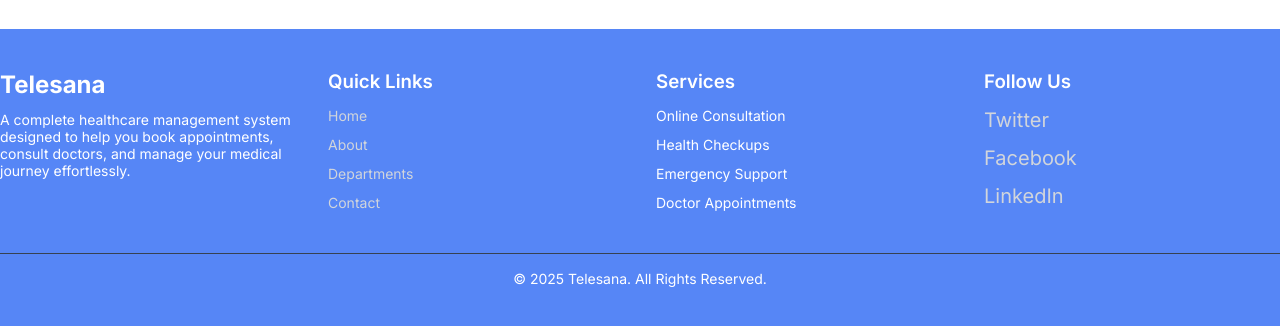
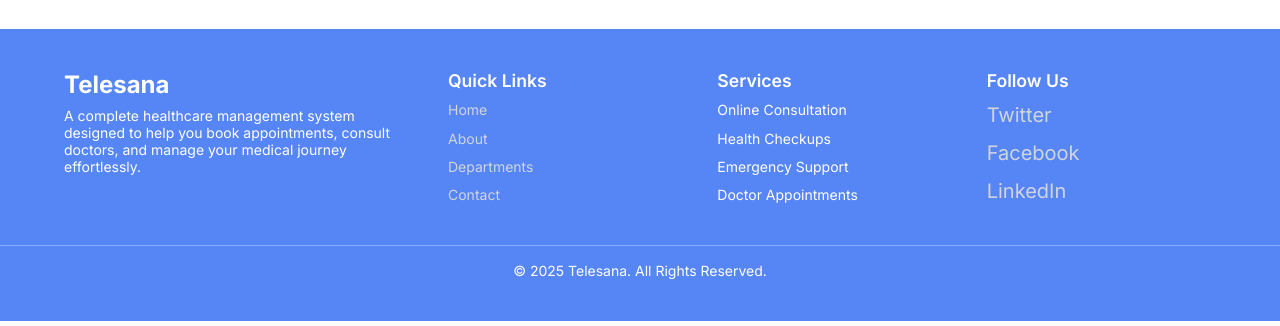
Before and after one commit to KirtiGautam620/Telesana, a Next.js app in the folder frontend/: page / in a window 1280 px wide. Shown: the part 813-1139 px from the top of the page. Built offline with nearby package versions, Linux system fonts and the light colour scheme.

Commit message:
made responsive footer

```diff
--- a/frontend/src/components/Footer.css
+++ b/frontend/src/components/Footer.css
@@ -1,54 +1,59 @@
 .footer {
   background: #5686f6;
   color: white;
-  padding-top:2.6rem;
-  padding-bottom:2.6rem;
-  margin-top:2.6rem;
+  padding-top: 1.5rem;
+  padding-bottom: 1.5rem;
+  margin-top: -8rem;
+  width: 100%;
 }
 
 .footerContainer {
-  max-width: 80rem;
-  margin:auto;
-  display:grid;
-  gap:2rem;
-  grid-template-columns:repeat(auto-fit, minmax(200px, 1fr));
+  width: 90%;
+  max-width: 1200px;
+  margin: 0 auto;
+  display: grid;
+  gap: 1.5rem;
+  grid-template-columns: 1fr;
 }
 .footer h2,
 .footer h3 {
   color: #fff;
-  margin-bottom: 0.75rem;
+  margin-bottom: 0.5rem;
 }
 .footer h2 {
-  font-size:1.5rem;
-  font-weight:700;
+  font-size: 1.25rem;
+  font-weight: 700;
 }
 .footer h3 {
-  font-weight:600;
+  font-weight: 600;
+  font-size: 1.1rem;
 }
 .footer p,
 .footer ul,
 .footer li {
-  font-size:0.875rem;
+  font-size: 0.875rem;
 }
-.footer ul{
-  list-style:none;
-  padding:0;
-  line-height:1.5;
+.footer ul {
+  list-style: none;
+  padding: 0;
+  line-height: 1.6;
 }
-.footer li{
-  margin-bottom:0.5rem;
+.footer li {
+  margin-bottom: 0.375rem;
 }
-.footer a{
+.footer a {
   color: #d1d5db;
   text-decoration: none;
+  transition: color 0.2s ease;
 }
 .footer a:hover {
-  color:white;
+  color: white;
 }
 .socialIcons {
   display: flex;
   gap: 1rem;
   align-items: center;
+  flex-wrap: wrap;
 }
 
 .socialIcons a {
@@ -56,9 +61,91 @@
 }
 
 .footerBottom {
-  border-top: 1px solid #374151;
-  margin-top: 2rem;
+  border-top: 1px solid rgba(255, 255, 255, 0.3);
+  margin-top: 1.5rem;
   padding-top: 1rem;
   text-align: center;
-  font-size: 0.875rem;
+  font-size: 0.8125rem;
 }
+@media (min-width: 480px) {
+  .footer {
+    padding-top: 2rem;
+    padding-bottom: 2rem;
+  }
+
+  .footerContainer {
+    gap: 1.75rem;
+  }
+
+  .footer h2 {
+    font-size: 1.375rem;
+  }
+
+  .footerBottom {
+    margin-top: 1.75rem;
+  }
+}
+@media (min-width: 640px) {
+  .footer {
+    padding-top: 2.25rem;
+    padding-bottom: 2.25rem;
+  }
+
+  .footerContainer {
+    grid-template-columns: 1.5fr 1fr 1fr;
+    gap: 2rem;
+  }
+
+  .footer h2 {
+    font-size: 1.5rem;
+  }
+
+  .footerBottom {
+    margin-top: 2rem;
+    padding-top: 1.25rem;
+  }
+}
+@media (min-width: 768px) {
+  .footer {
+    padding-top: 2.5rem;
+    padding-bottom: 2.5rem;
+    margin-top: 2.5rem;
+  }
+
+  .footerContainer {
+    grid-template-columns: 1.5fr 1fr 1fr 1fr;
+    gap: 2rem;
+  }
+
+  .footerBottom {
+    padding-top: 1.5rem;
+  }
+}
+@media (min-width: 1024px) {
+  .footer {
+    padding-top: 2.6rem;
+    padding-bottom: 2.6rem;
+    margin-top: 2.6rem;
+  }
+
+  .footerContainer {
+    grid-template-columns: 1.5fr 1fr 1fr 1fr;
+    gap: 2rem;
+  }
+
+  .footer h2 {
+    font-size: 1.5rem;
+  }
+
+  .footerBottom {
+    margin-top: 2rem;
+    padding-top: 1rem;
+    font-size: 0.875rem;
+  }
+}
+@media (min-width: 1280px) {
+  .footerContainer {
+    max-width: 80rem;
+    gap: 2.5rem;
+  }
+}
```
